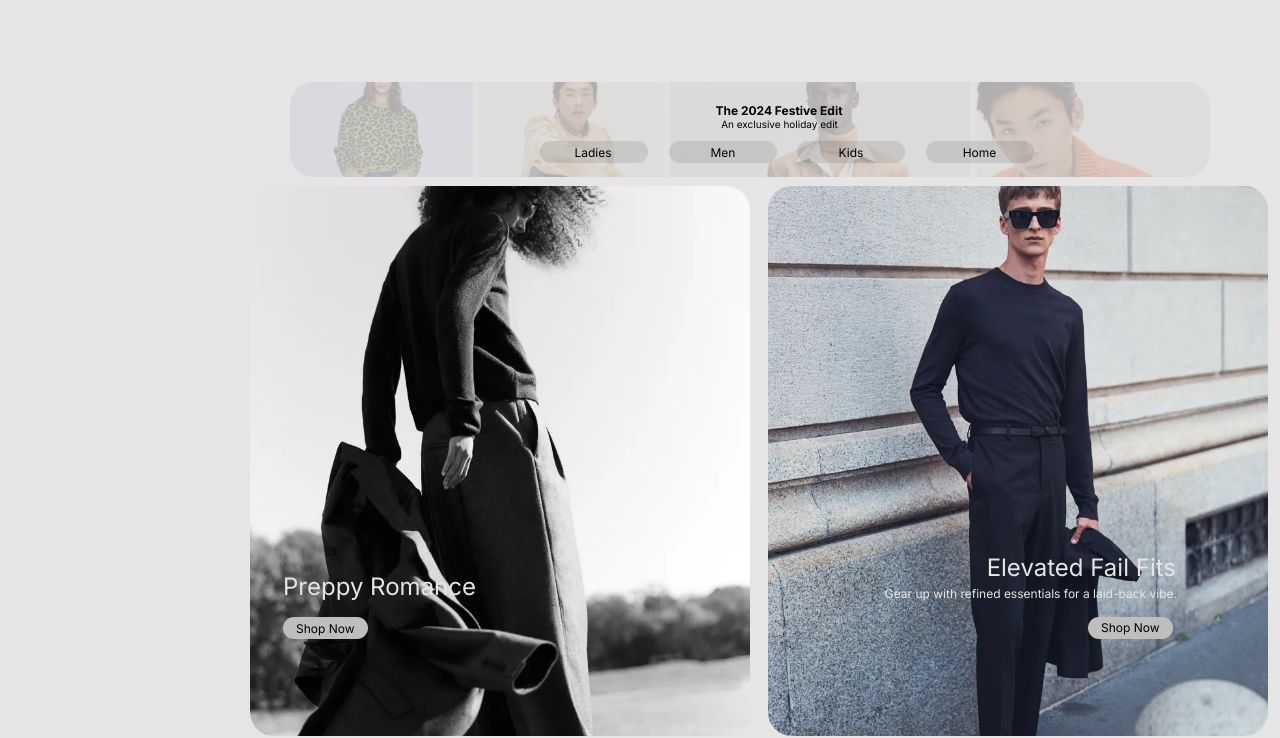
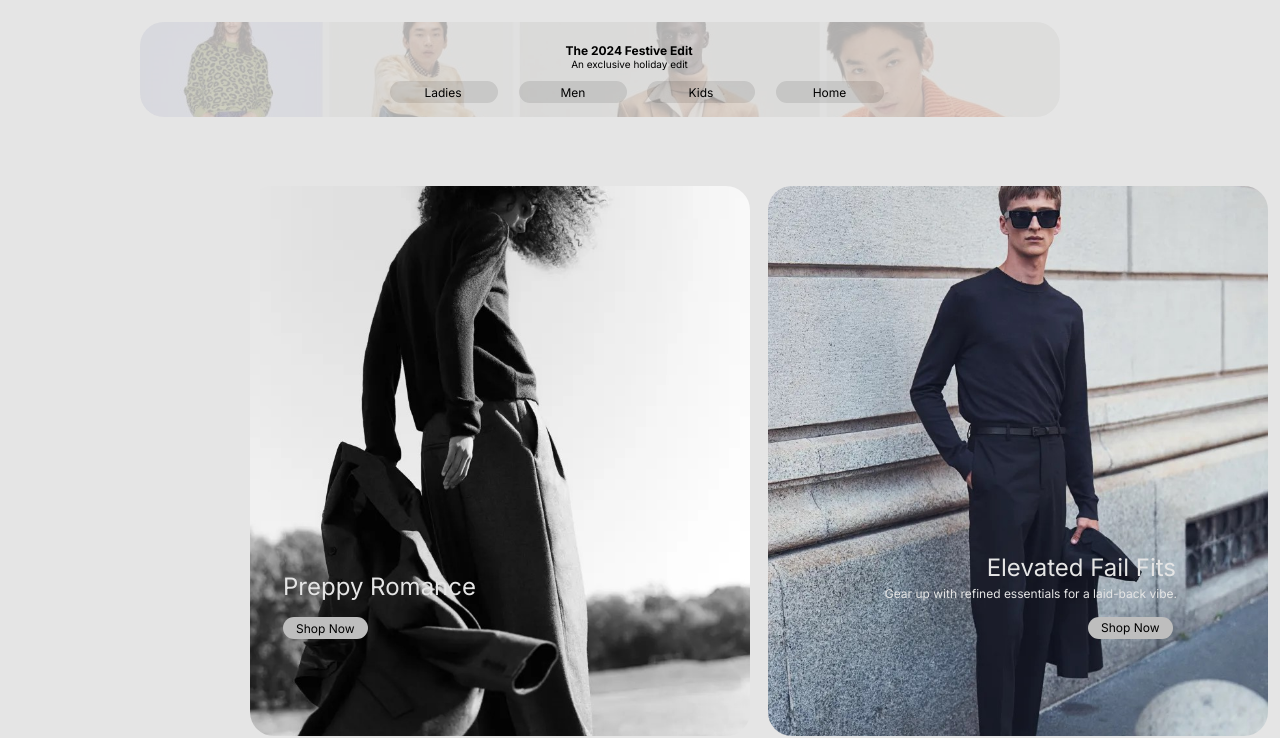
Before and after one commit to Sakshidwivedi017/Innovators, a plain HTML site: page h&m.html in a window 1280 px wide. Shown: the part 68-806 px from the top of the page. Drawn offline with nearby package versions, Linux system fonts and the light colour scheme.

Commit message:
added the body properties and fixed top panel

```diff
--- a/h&m.css
+++ b/h&m.css
@@ -1,6 +1,25 @@
+/* Apply to the body to center everything inside it */
+html, body {
+  height: 100%; /* Full height of the viewport */
+  margin: 0; /* Remove default margins */
+  padding-left: 0;
+  padding-right: 0;
+  display: flex;
+  width: 100%;
+  justify-content: center;
+  text-align: center;
+  box-sizing: border-box;
+}
+
+* {
+  box-sizing: inherit;
+}
+
+/* You can also add this to make sure the content inside body doesn't overflow */
 body {
   background-color: #e5e5e5;
 }
+
 .redesign-of-h-m-page {
     background-color: #e5e5e5;
     display: flex;
@@ -159,13 +178,30 @@ body {
     cursor: pointer;
   }
 
-  .redesign-of-h-m-page .group-2 {
+  /* .redesign-of-h-m-page .group-2 {
     position: absolute;
     width: 793px;
     height: 95px;
     top: 150px;
     left: 290px;
+  } */
+  .group-2 {
+    width: 100%;
+    max-width: 1200px;
+    padding-left: 100px;
+    padding-right: 100px;
+    margin: 0 auto;
+    box-sizing: border-box;
   }
+
+  @media (max-width: 768px) {
+    .group-2 {
+      padding-left: 20px;  /* Reduced padding for smaller screens */
+      padding-right: 20px; /* Reduced padding for smaller screens */
+    }
+  }
+
+
 
     .redesign-of-h-m-page .text-wrapper-5 {
       position: absolute;
--- a/h&m.html
+++ b/h&m.html
@@ -10,6 +10,82 @@
 <body>
   <div class="redesign-of-h-m-page">
     <div class="div">
+      <!-- Header -->
+      <div class="top-bar">
+        <img class="align-justify" src="https://c.animaapp.com/1PodQMQe/img/align-justify.svg" alt="Menu Icon" onclick="toggleSidePanel()" />
+        <img src="assets/icons/HM-Logo.png" class="logo" alt="HM Logo" />
+
+        <div class="search-container">
+          <input type="text" class="search-bar" placeholder="Search">
+        </div>
+        <img class="user" src="https://c.animaapp.com/1PodQMQe/img/user.svg" />
+      </div>
+
+      <!-- Side panel with content -->
+      <div id="side-panel" class="side-panel">
+        <!-- Customer Service Section -->
+        <div class="group-9">
+          <div class="group-10">
+            <div class="text-wrapper-14">Customer Service</div>
+            <div class="text-wrapper-15">Newsletter</div>
+            <div class="text-wrapper-16">Find a Store</div>
+            <div class="text-wrapper-17">Download app for Android</div>
+            <div class="text-wrapper-18">Download app for iOS</div>
+          </div>
+
+          <!-- Category Links Section -->
+          <div class="group-11">
+            <div class="text-wrapper-19">The 2024 Festive Edit</div>
+            <div class="text-wrapper-20">Ladies</div>
+            <div class="text-wrapper-21">Mens</div>
+            <div class="text-wrapper-22">Baby</div>
+            <div class="text-wrapper-23">Kids</div>
+            <div class="h-m-home">H&M Home</div>
+            <div class="text-wrapper-24">Sport</div>
+            <div class="text-wrapper-25">Sale</div>
+            <div class="text-wrapper-26">Sustainability</div>
+          </div>
+        </div>
+      </div>
+
+      <!-- Right Side Panel -->
+      <div class="group-12">
+        <div class="overlap-6">
+          <div class="text-wrapper-27">Offers for you</div>
+          <div class="top-right">
+            <div class="text-wrapper-28">Shopping Bag (0)</div>
+            <div class="text-wrapper-29">Favourites</div>
+            <div class="text-wrapper-30">Sign In</div>
+          </div>
+          <div class="centre">
+            <div class="overlap-group-4">
+              <p class="free-flexible">Free &amp; Flexible 15 days return</p>
+              <p class="text-wrapper-31">Estimated Delivery Time: 2-7 days</p>
+              <div class="text-wrapper-32">Free Shopping above $1999</div>
+            </div>
+          </div>
+        </div>
+      </div>
+
+      <!-- Top Panel -->
+      <div class="group-2">
+        <div class="overlap-2">
+          <div class="text-wrapper-5">The 2024 Festive Edit</div>
+          <div class="text-wrapper-6">An exclusive holiday edit</div>
+          <div class="overlap-3">
+            <div class="text-wrapper-7">Ladies</div>
+          </div>
+          <div class="overlap-group-2">
+            <div class="text-wrapper-8">Men</div>
+          </div>
+          <div class="overlap-4">
+            <div class="text-wrapper-8">Kids</div>
+          </div>
+          <div class="overlap-5">
+            <div class="text-wrapper-9">Home</div>
+          </div>
+        </div>
+      </div>
       <div class="group">
         <div class="overlap">
           <div class="text-wrapper">Preppy Romance</div>
@@ -31,24 +107,7 @@
           </div>
         </div>
       </div>
-      <div class="group-2">
-        <div class="overlap-2">
-          <div class="text-wrapper-5">The 2024 Festive Edit</div>
-          <div class="text-wrapper-6">An exclusive holiday edit</div>
-          <div class="overlap-3">
-            <div class="text-wrapper-7">Ladies</div>
-          </div>
-          <div class="overlap-group-2">
-            <div class="text-wrapper-8">Men</div>
-          </div>
-          <div class="overlap-4">
-            <div class="text-wrapper-8">Kids</div>
-          </div>
-          <div class="overlap-5">
-            <div class="text-wrapper-9">Home</div>
-          </div>
-        </div>
-      </div>
+
       <div class="text-wrapper-10">Latest Trends of 2024</div>
       <div class="group-3">
         <p class="text-wrapper-11">Winter Essentials for your kids</p>
@@ -95,60 +154,11 @@
           </div>
         </div>
       </div>
-      <div class="top-bar">
-        <img class="align-justify" src="https://c.animaapp.com/1PodQMQe/img/align-justify.svg" alt="Menu Icon" onclick="toggleSidePanel()" />
-        <img src="assets/icons/HM-Logo.png" class="logo" alt="HM Logo" />
 
 
-        <div class="search-container">
-          <input type="text" class="search-bar" placeholder="Search">
-        </div>
-        <img class="user" src="https://c.animaapp.com/1PodQMQe/img/user.svg" />
-      </div>
-      <!-- Side panel with content -->
-      <div id="side-panel" class="side-panel">
-        <!-- Customer Service Section -->
-        <div class="group-9">
-          <div class="group-10">
-            <div class="text-wrapper-14">Customer Service</div>
-            <div class="text-wrapper-15">Newsletter</div>
-            <div class="text-wrapper-16">Find a Store</div>
-            <div class="text-wrapper-17">Download app for Android</div>
-            <div class="text-wrapper-18">Download app for iOS</div>
-          </div>
 
-          <!-- Category Links Section -->
-          <div class="group-11">
-            <div class="text-wrapper-19">The 2024 Festive Edit</div>
-            <div class="text-wrapper-20">Ladies</div>
-            <div class="text-wrapper-21">Mens</div>
-            <div class="text-wrapper-22">Baby</div>
-            <div class="text-wrapper-23">Kids</div>
-            <div class="h-m-home">H&M Home</div>
-            <div class="text-wrapper-24">Sport</div>
-            <div class="text-wrapper-25">Sale</div>
-            <div class="text-wrapper-26">Sustainability</div>
-          </div>
-        </div>
-      </div>
 
-      <div class="group-12">
-        <div class="overlap-6">
-          <div class="text-wrapper-27">Offers for you</div>
-          <div class="top-right">
-            <div class="text-wrapper-28">Shopping Bag (0)</div>
-            <div class="text-wrapper-29">Favourites</div>
-            <div class="text-wrapper-30">Sign In</div>
-          </div>
-          <div class="centre">
-            <div class="overlap-group-4">
-              <p class="free-flexible">Free &amp; Flexible 15 days return</p>
-              <p class="text-wrapper-31">Estimated Delivery Time: 2-7 days</p>
-              <div class="text-wrapper-32">Free Shopping above $1999</div>
-            </div>
-          </div>
-        </div>
-      </div>
+
       <div class="group-wrapper">
         <div class="group-13">
           <div class="text-wrapper-33">For Men</div>
```
